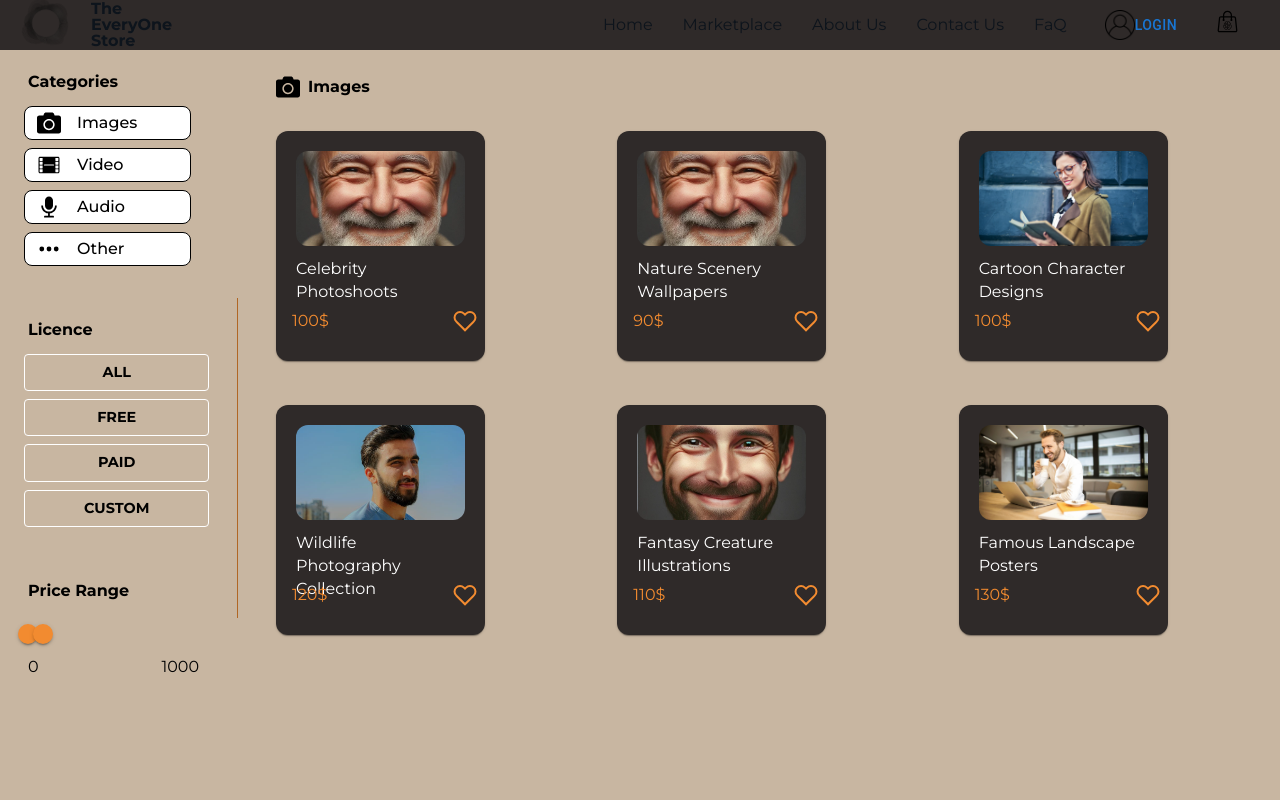
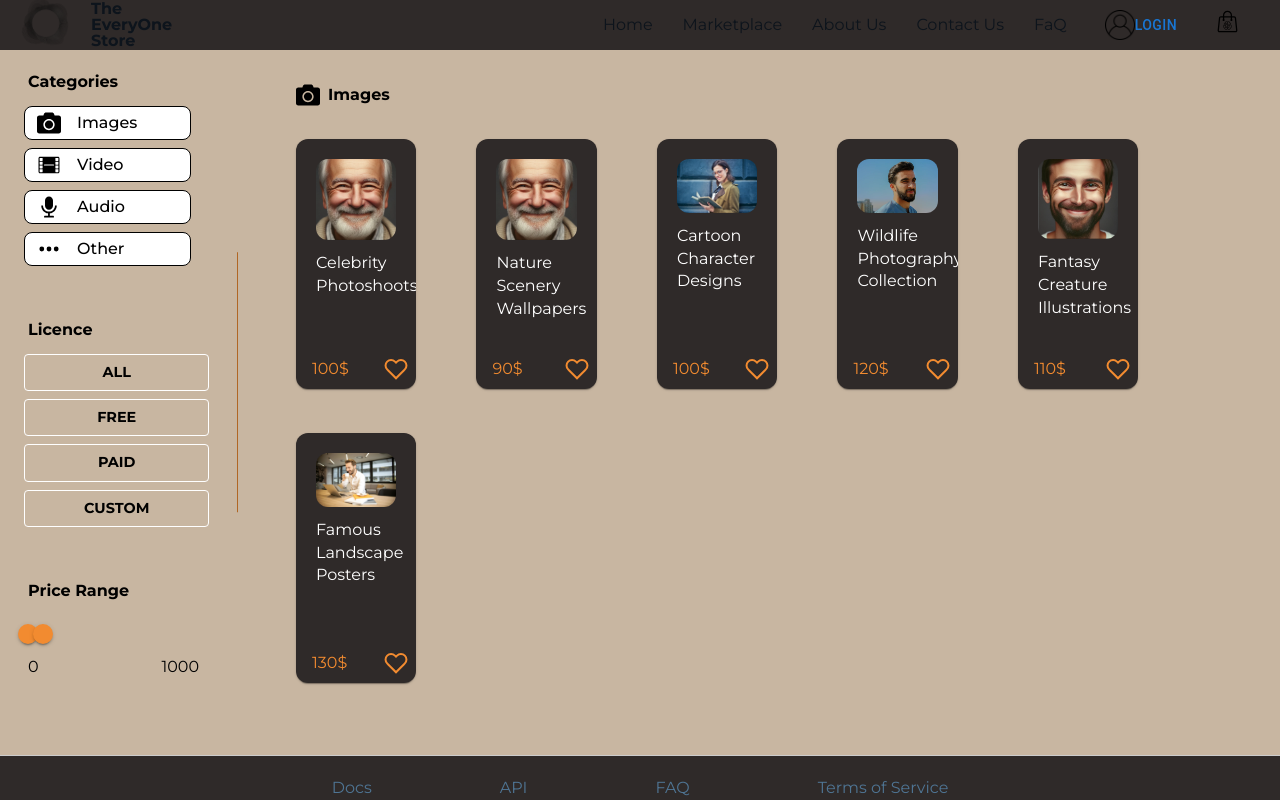
Before and after one commit to simonnilsson90/EksjoSot_Frontend, a React (Create React App) app: page /marketplace/images in a window 1280 px wide. Shown: the top 800 px of the page. Built offline with nearby package versions, Linux system fonts and the light colour scheme.

Commit message:
create collection of images

```diff
--- a/src/components/marketplace/customIcons/ResponsiveIcon.js
+++ b/src/components/marketplace/customIcons/ResponsiveIcon.js
@@ -1,6 +1,6 @@
 import React from 'react';
 import { useTheme } from '@mui/material/styles';
-import { Box } from '@mui/material'
+import { Box } from '@mui/material'
 import useMediaQuery from '@mui/material/useMediaQuery';
 
 // ResponsiveIconComponent that takes an Icon and props
--- a/src/components/marketplace/dataSetsCards/cards/sortedByCategory/images/ImagesCollection.js
+++ b/src/components/marketplace/dataSetsCards/cards/sortedByCategory/images/ImagesCollection.js
@@ -25,7 +25,10 @@ function ImagesCollection() {
 
 
   return (
-    <Grid container spacing={5} sx={{position: 'reltive', width: '100%', justifyContent: 'center', mb: 5, overflow: 'scroll'}} >
+    <Box sx={{
+      position: 'reltive', width: '90%', m: 5, pb: 10, mt: 2, mr: 5
+      }}>
+    <Grid container spacing={5}  >
     <Grid item xs={12} sx={{ height: '100%' }}>
     <ResponsiveIcon Icon={FaCamera} style={{ marginTop: '25px', marginLeft: '20px'}} text={<Typography sx={{ fontWeight: 'bold' }}>Images</Typography>}
     textStyle={{fontSize: theme.typography.body1.fontSize}}/>
@@ -33,14 +36,14 @@ function ImagesCollection() {
 
       {imageData.map((item, i) => (
 
-        <Grid item xs={10} sm={6} md={4} key={i}>
+        <Grid item xs={12} sm={6} md={4} lg={2.3} key={i} overflow-y={'hidden'} display={'block'}>
   <Card
     sx={{
-        maxWidth: 209,
+        width: 'auto',
         borderRadius: 3,
         overflow: 'hidden',
         objectFit: 'cover',
-        height: 230,
+        height: 250,
         alignItems: 'center',
         bgcolor: theme.palette.background.default,
         mb: 3,
@@ -64,7 +67,7 @@ function ImagesCollection() {
         {item.description}
         </Typography>
       </CardContent>
-      <Box sx={{display: 'flex',  mt: 2, justifyContent: 'space-between'}}>
+      <Box sx={{display: 'flex',  mt: 12, justifyContent: 'space-between', bottom: 2}}>
         <CardContent>
       <Typography sx={{color: "primary.main"}} >
         {item.price}
@@ -89,6 +92,7 @@ function ImagesCollection() {
         </Grid>
       ))}
     </Grid>
+    </Box>
   );
 }
 
--- a/src/components/marketplace/dataSetsCards/sidebar/Sidebar.js
+++ b/src/components/marketplace/dataSetsCards/sidebar/Sidebar.js
@@ -1,51 +1,150 @@
-import {Box, Typography, Grid} from '@mui/material';
+// import {Box, Typography, Grid} from '@mui/material';
+// import PriceRange from './sidebarComponents/PriceRangeComponent';
+// import LicenceComponent from './sidebarComponents/LicenceComponent';
+// import CategoriesComponent from './sidebarComponents/CategoriesComponent';
+
+
+// export default function Sidebar() {
+//   return (
+
+//     <Box sx={{
+//       flexGrow: 1,
+//       width: '80%',
+//       height: '100%',
+//       p:0,
+//       bottom:0,
+//       pl: 2,
+//       pr: 2,
+//       position: 'relative',  // Ensures the border line is positioned relative to this box
+//       '::after': {  // CSS pseudo-element for adding the vertical line
+//         content: '""',  // Required for pseudo-elements
+//         position: 'absolute',
+//         right: 0,  // Aligns the line to the right side of the Box
+//         top: '50%',  // Starts at the middle of the box
+//         transform: 'translateY(-50%)',  // Centers the line at the middle
+//         height: '40%',  // Sets the height to 30% of the Box height
+//         width: '1px',  // Line thickness
+//         backgroundColor: '#B06624',
+//         margin: 2 // Line color, you can customize it
+//       }
+//      }}>
+
+// <Grid container spacing={10} sx={{ maxHeight: '100vh', overflow: 'hidden', p: 3}}>
+// <Grid item xs={12}>
+
+// <CategoriesComponent />
+// </Grid>
+
+// <Grid item xs={12}>
+// <LicenceComponent />
+// </Grid>
+// <Grid item xs={12}>
+// <PriceRange />
+
+// </Grid>
+
+// </Grid>
+
+//    </Box>
+
+//   );
+// }
+
+
+import React, { useState } from 'react';
+import { Box, Grid, Drawer, IconButton, AppBar, Toolbar } from '@mui/material';
+import MenuIcon from '@mui/icons-material/Menu';
 import PriceRange from './sidebarComponents/PriceRangeComponent';
 import LicenceComponent from './sidebarComponents/LicenceComponent';
 import CategoriesComponent from './sidebarComponents/CategoriesComponent';
-
+import { useTheme } from '@mui/material/styles';
+import useMediaQuery from '@mui/material/useMediaQuery';
 
 export default function Sidebar() {
-  return (
+  const theme = useTheme();
+  const isMobile = useMediaQuery(theme.breakpoints.down('sm')); // Adjusts to less than 600px
+  const [drawerOpen, setDrawerOpen] = useState(false);
 
-    <Box sx={{
-      flexGrow: 1,
-      width: '80%',
-      height: '100%',
-      p:0,
-      bottom:0,
-      pl: 2,
-      pr: 2,
-      position: 'relative',  // Ensures the border line is positioned relative to this box
-      '::after': {  // CSS pseudo-element for adding the vertical line
-        content: '""',  // Required for pseudo-elements
-        position: 'absolute',
-        right: 0,  // Aligns the line to the right side of the Box
-        top: '50%',  // Starts at the middle of the box
-        transform: 'translateY(-50%)',  // Centers the line at the middle
-        height: '40%',  // Sets the height to 30% of the Box height
-        width: '1px',  // Line thickness
-        backgroundColor: '#B06624',
-        margin: 2 // Line color, you can customize it
-      }
-     }}>
+  const handleDrawerToggle = () => {
+    setDrawerOpen(!drawerOpen);
+  };
 
-<Grid container spacing={10} sx={{ maxHeight: '100vh', overflow: 'hidden', p: 3}}>
+  const drawerContent = (
+    <Box sx={{ width: 250 }} role="presentation" onClick={handleDrawerToggle} color={'#000'}>
+      <Grid container spacing={2} sx={{ maxHeight: '100vh', overflow: 'auto', p: 3 }}>
         <Grid item xs={12}>
-
           <CategoriesComponent />
         </Grid>
-
         <Grid item xs={12}>
           <LicenceComponent />
         </Grid>
         <Grid item xs={12}>
           <PriceRange />
+        </Grid>
+      </Grid>
+    </Box>
+  );
 
+  return (
+    <>
+      {isMobile ? (
+        <>
+        <Box>
+          <IconButton
+            color="inherit"
+            aria-label="open drawer"
+            edge="start"
+            onClick={handleDrawerToggle}
+            sx={{ mr: 2, display: isMobile ? 'block' : 'none', top: 30, left: 15 }}
+          >
+            <MenuIcon />
+          </IconButton>
+          </Box>
+          <Drawer
+            anchor="left"
+            open={drawerOpen}
+            onClose={handleDrawerToggle}
+            ModalProps={{
+              keepMounted: true, // Better open performance on mobile.
+            }}
+          >
+            {drawerContent}
+          </Drawer>
+        </>
+      ) : (
+        <Box sx={{
+          flexGrow: 1,
+          width: '80%',
+          height: '100%',
+          p: 0,
+          pl: 2,
+          pr: 2,
+          position: 'relative',
+          '::after': {
+            content: '""',
+            position: 'absolute',
+            right: 0,
+            top: '50%',
+            transform: 'translateY(-50%)',
+            height: '40%',
+            width: '1px',
+            backgroundColor: '#B06624',
+            margin: 2,
+           }
+        }}>
+          <Grid container spacing={10} sx={{ maxHeight: '100vh', overflow: 'hidden', p: 3 }}>
+            <Grid item xs={12}>
+              <CategoriesComponent />
             </Grid>
-
+            <Grid item xs={12}>
+              <LicenceComponent />
             </Grid>
-
+            <Grid item xs={12}>
+              <PriceRange />
+            </Grid>
+          </Grid>
         </Box>
-
+      )}
+    </>
   );
 }
--- a/src/components/marketplace/dataSetsCards/sidebar/sidebarComponents/CategoriesComponent.js
+++ b/src/components/marketplace/dataSetsCards/sidebar/sidebarComponents/CategoriesComponent.js
@@ -16,7 +16,7 @@ const typeIcons = [
 
 export default function CategoriesComponent() {
   const theme = useTheme();
-  const matchesArrows = useMediaQuery(theme.breakpoints.up('sm'));
+  // const matchesArrows = useMediaQuery(theme.breakpoints.up('sm'));
   const matchesTypeTypography = useMediaQuery(theme.breakpoints.up('md'));
 
   return (
@@ -30,11 +30,11 @@ export default function CategoriesComponent() {
         p: 0
       }}
     >
-      {matchesArrows && (
+      {/* {matchesArrows && ( */}
         <Typography level="h1" fontWeight={700} sx={{ p: 2 }}>
           Categories
         </Typography>
-      )}
+      {/* )} */}
       {typeIcons.map((item, i) => (
         <Link to={item.path} key={i} style={{ textDecoration: 'none', color: 'inherit' }}>
           <Grid
--- a/src/components/marketplace/marketplaceLayout/MarketplaceLayout.js
+++ b/src/components/marketplace/marketplaceLayout/MarketplaceLayout.js
@@ -11,7 +11,7 @@ export default function MarketplaceLayout() {
     <ThemeProvider theme={theme}>
     <CssBaseline />
 
-    <div style={{ display: 'flex', flexDirection: 'row', width: '100vw', height: '100vh', color: "black", backgroundColor: theme.palette.background.paper, }}>
+    <div style={{ display: 'flex', flexDirection: 'row', minWidth: '100vw', color: "black", backgroundColor: theme.palette.background.paper, }}>
      <Sidebar style={{ flex: 1, maxWidth: '15%' }} />
     <div style={{ flex: 2, minWidth: '80%', marginLeft: 10 }}>
     <Outlet />
--- a/src/global.css
+++ b/src/global.css
@@ -41,4 +41,5 @@ body {
     flex-direction: column;
     font-family: "Montserrat", Arial, Helvetica, sans-serif;
     min-height: 100vh;
+
 }
```
Lines whose indentation alone changed are shown as unchanged.
